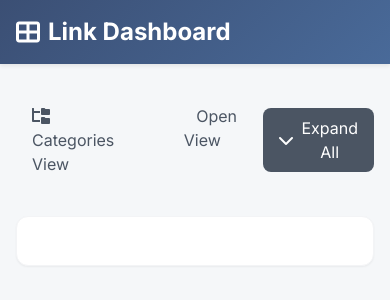
After one commit to MathoAvito/link-harbor, a Flask app: template app/templates/dashboard_open.html in a window 390 px wide. The commit adds this page. Shown: the top 300 px of the page. Run offline with Flask 3, Linux system fonts and the light colour scheme; the template is opened without the code that fills it, so the values that code supplies are empty; parts of the project's set-up code (start-up, migrations or seed data) failed here and were passed over.

Commit message:
feat: add open view option for dashboard
Add a new open view option to the dashboard, similar to OKTA's layout: - Add view toggle between categories and open views - Create new dashboard_open.html template with grid layout - Store view preference in session - Maintain consistent styling and functionality across views - Keep drag-and-drop and category features in categories view - Add responsive grid layout for open view - Preserve dark mode support and hover effects

```diff
--- /dev/null
+++ b/app/templates/dashboard_open.html
@@ -0,0 +1,98 @@
+{% extends "base.html" %}
+{% block content %}
+
+{% set spacing_class = 'p-6' %}
+{% if config.theme.container_spacing == 'less' %}
+  {% set spacing_class = 'p-3' %}
+{% endif %}
+
+<div class="space-y-8">
+  <!-- View Toggle -->
+  <div class="flex justify-between items-center">
+    <div class="flex space-x-4">
+      <a href="{{ url_for('main.dashboard', view='categories') }}"
+         class="px-4 py-2 rounded-lg {% if view_mode == 'categories' %}bg-gray-600 text-white{% else %}text-gray-600 hover:bg-gray-100{% endif %} transition-colors">
+        <i class="fas fa-folder-tree mr-2"></i>
+        Categories View
+      </a>
+      <a href="{{ url_for('main.dashboard', view='open') }}"
+         class="px-4 py-2 rounded-lg {% if view_mode == 'open' %}bg-gray-600 text-white{% else %}text-gray-600 hover:bg-gray-100{% endif %} transition-colors">
+        <i class="fas fa-grid-2 mr-2"></i>
+        Open View
+      </a>
+    </div>
+    <div>
+      <button id="toggleAllCategories"
+              class="bg-gray-600 hover:bg-gray-700 text-white px-4 py-2 rounded-lg transition-colors flex items-center space-x-2">
+          <i class="fas fa-chevron-up transform rotate-180" id="toggleAllIcon"></i>
+          <span id="toggleAllText">Expand All</span>
+      </button>
+    </div>
+  </div>
+
+  <!-- Open View Grid -->
+  <div class="bg-white dark:bg-gray-800 rounded-xl shadow-sm p-6 border border-gray-100 dark:border-gray-700">
+    <div class="grid gap-3 grid-cols-2 md:grid-cols-4 lg:grid-cols-5 xl:grid-cols-6 2xl:grid-cols-8">
+      {% for link in config.links %}
+        <div class="bg-gray-50 dark:bg-gray-700 rounded-lg border border-gray-200 dark:border-gray-600
+                    hover:shadow-md transition-all duration-300 relative group p-2 h-[100px]"
+             data-id="{{ link.id }}">
+          <!-- Content area -->
+          <div class="h-full flex flex-col" onclick="window.open('{{ link.url }}', '_blank')">
+            <div class="flex items-center space-x-2 mb-2">
+              {% if link.icon %}
+                <img src="{{ link.icon }}" alt="" class="w-4 h-4">
+              {% else %}
+                <i class="fas fa-link text-gray-400"></i>
+              {% endif %}
+              <h3 class="font-medium text-gray-900 dark:text-gray-100 truncate">{{ link.title }}</h3>
+            </div>
+            {% if link.description %}
+              <p class="text-sm text-gray-500 dark:text-gray-400 line-clamp-2">{{ link.description }}</p>
+            {% endif %}
+            {% if link.category %}
+              <span class="text-xs text-gray-400 dark:text-gray-500 mt-auto">{{ link.category }}</span>
+            {% endif %}
+          </div>
+
+          <!-- Actions Menu -->
+          <div class="absolute top-2 right-2 opacity-0 group-hover:opacity-100 transition-opacity">
+            <button onclick="event.stopPropagation(); document.getElementById('dropdown-{{ link.id }}').classList.toggle('hidden')"
+                    class="text-gray-400 hover:text-gray-600 dark:hover:text-gray-300">
+              <i class="fas fa-ellipsis-v"></i>
+            </button>
+            <div id="dropdown-{{ link.id }}"
+                 class="hidden absolute right-0 mt-2 w-48 bg-white dark:bg-gray-800 rounded-lg shadow-lg border border-gray-100 dark:border-gray-700 z-10">
+              <a href="{{ url_for('main.edit_link', link_id=link.id) }}"
+                 class="flex items-center px-4 py-3 text-gray-600 hover:bg-gray-50 dark:hover:bg-gray-700 first:rounded-t-lg"
+                 onclick="event.stopPropagation()">
+                <i class="fas fa-edit mr-3"></i>
+                Edit
+              </a>
+              <a href="{{ url_for('main.delete_link', link_id=link.id) }}"
+                 class="flex items-center px-4 py-3 text-gray-600 hover:bg-gray-50 dark:hover:bg-gray-700 last:rounded-b-lg"
+                 onclick="event.stopPropagation(); return confirm('Are you sure you want to delete this link?')">
+                <i class="fas fa-trash-alt mr-3"></i>
+                Delete
+              </a>
+            </div>
+          </div>
+        </div>
+      {% endfor %}
+    </div>
+  </div>
+</div>
+
+<script>
+// Close dropdowns when clicking outside
+document.addEventListener('click', function(event) {
+    document.querySelectorAll('[id^="dropdown-"]').forEach(function(dropdown) {
+        if (!dropdown.classList.contains('hidden') &&
+            !dropdown.contains(event.target) &&
+            !event.target.closest('button')) {
+            dropdown.classList.add('hidden');
+        }
+    });
+});
+</script>
+{% endblock %}
```
Also changed, not shown: app/dashboard_routes.py (+5 -2 lines), app/templates/dashboard.html (+16 -2 lines).
